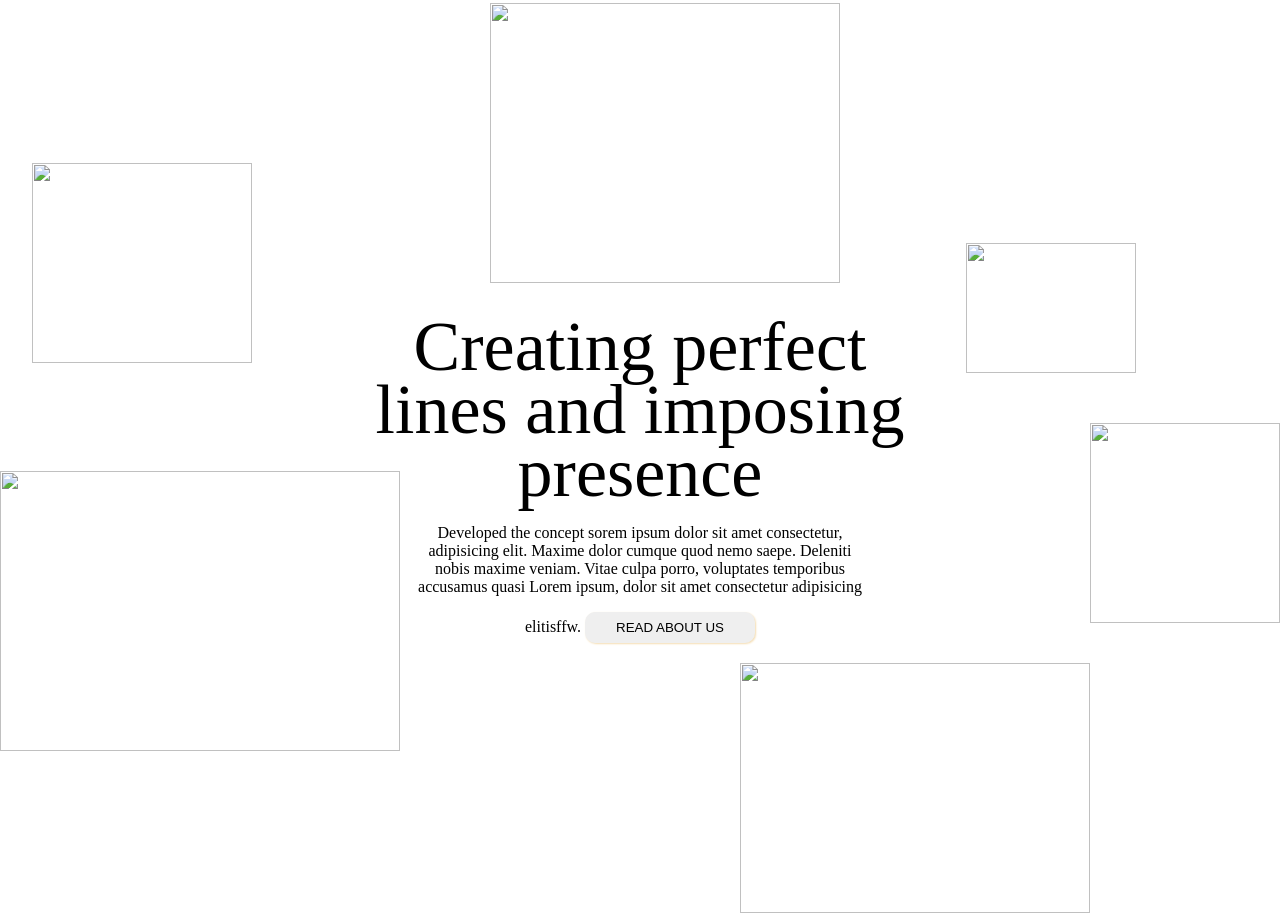
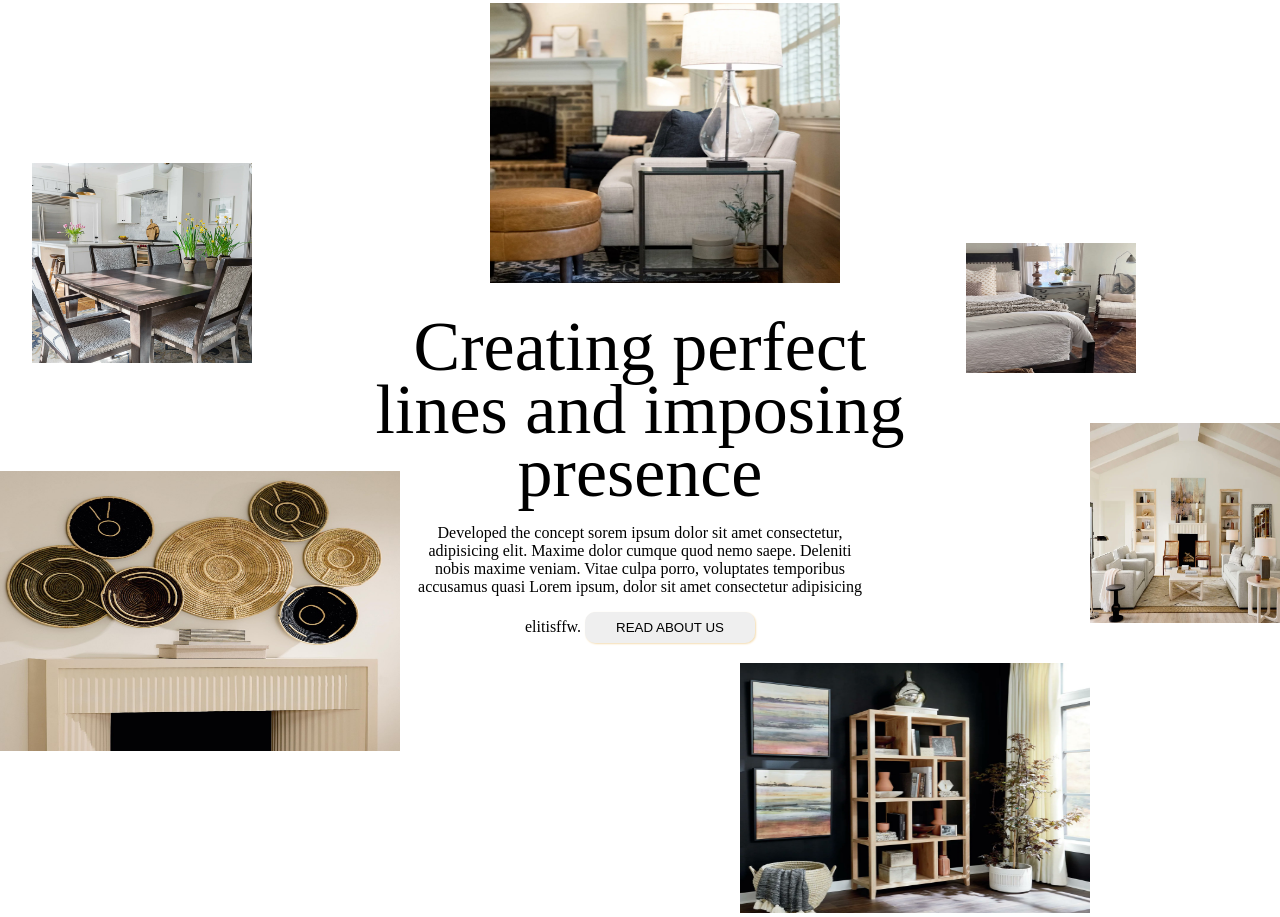
Before and after one commit to Eeslam10/seamless-furnitures, a plain HTML site: page index.html in a window 1280 px wide. Shown: the part 629-1546 px from the top of the page. Drawn offline with Linux system fonts and the light colour scheme; the site is published under a folder, as on GitHub Pages, so addresses that start at the root find nothing.

Commit message:
adjusted images

```diff
--- a/index.html
+++ b/index.html
@@ -37,9 +37,9 @@
     </header>
     <aside>
         <div class="image-one">
-            <img src="/img/IMG_20230523_140531.jpg">
-            <img src="/img/IMG_20230523_141540.jpg">
-            <img src="/img/IMG_20230523_141447.jpg">
+            <img src="./img/IMG_20230523_140531.jpg">
+            <img src="./img/IMG_20230523_141540.jpg">
+            <img src="./img/IMG_20230523_141447.jpg">
         </div>
         <div class="creation">
             <p>Creating perfect <br> lines and imposing presence</p>
@@ -49,9 +49,9 @@
 
         </div>
         <div class="image-two">
-            <img src="/img/IMG_20230523_140613.jpg">
-            <img src="/img/IMG_20230523_140606.jpg">
-            <img src="/img/IMG_20230523_141330.jpg">
+            <img src="./img/IMG_20230523_140613.jpg">
+            <img src="./img/IMG_20230523_140606.jpg">
+            <img src="./img/IMG_20230523_141330.jpg">
         </div>
     </aside>
 
@@ -141,7 +141,7 @@
                 </div>
                 <div class="item-image">
                     <figure>
-                        <img src="/img/Sample.jpg">
+                        <img src="./img/Sample.jpg">
                         <figcaption>
                             <p>SEE LOOKBOOK</p>
                             <p>SHOP ALL</p>
```
